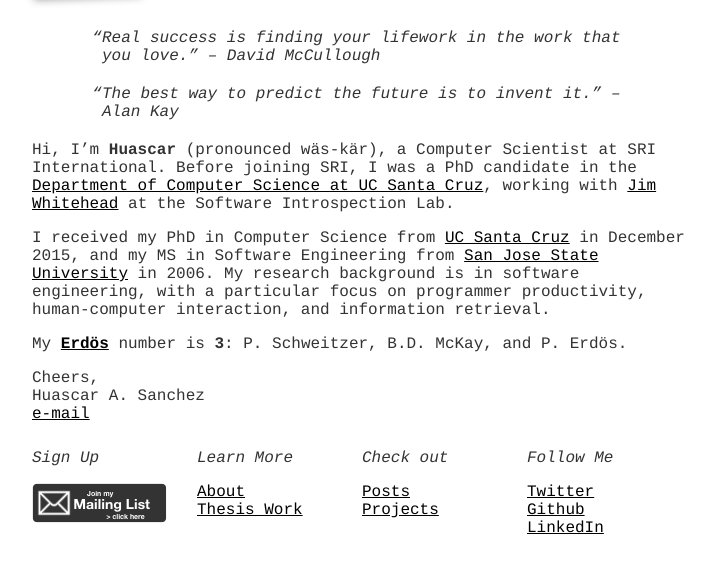
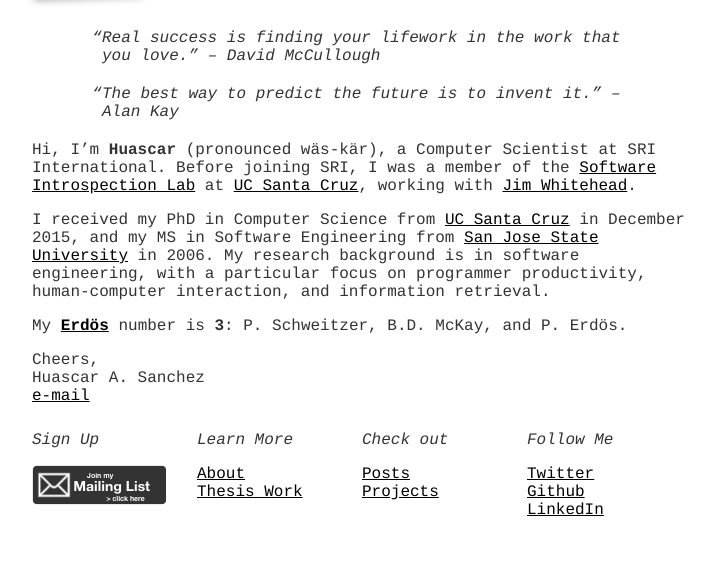
Before and after one commit to hsanchez/hsanchez.github.io, a Jekyll site: the page built from index.md, in a window 1280 px wide, cut to the strip 218-791 px from the top of the page. Shown: the whole strip, without its empty margins (278-993 px from the left). Built offline with Jekyll 4.4.1, drawn with Linux system fonts in a browser that asks for light colours.

Commit message:
updates index.md

```diff
--- a/index.md
+++ b/index.md
@@ -10,7 +10,7 @@
 <blockquote id="followquote"><span class="quote">The best way to predict the future is to invent it.</span><small class='author'><a href='http://en.wikiquote.org/wiki/Alan_Kay'>Alan Kay</a></small></blockquote>
 
 
-Hi, I'm **Huascar** (pronounced wäs-kär), a Computer Scientist at SRI International. Before joining SRI, I was a PhD candidate in the [Department of Computer Science at UC Santa Cruz](http://cs.soe.ucsc.edu/), working with [Jim Whitehead](http://users.soe.ucsc.edu/~ejw/) at the Software Introspection Lab.
+Hi, I'm **Huascar** (pronounced wäs-kär), a Computer Scientist at SRI International. Before joining SRI, I was a member of the [Software Introspection Lab](https://games.soe.ucsc.edu/sil) at [UC Santa Cruz](http://www.ucsc.edu/), working with [Jim Whitehead](http://users.soe.ucsc.edu/~ejw/).
 
 I received my PhD in Computer Science from [UC Santa Cruz](http://www.ucsc.edu/) in December 2015, and my MS in Software Engineering from [San Jose State University](http://www.sjsu.edu/) in 2006. My research background is in software engineering, with a particular focus on programmer productivity, human-computer interaction, and information retrieval.
 
```
